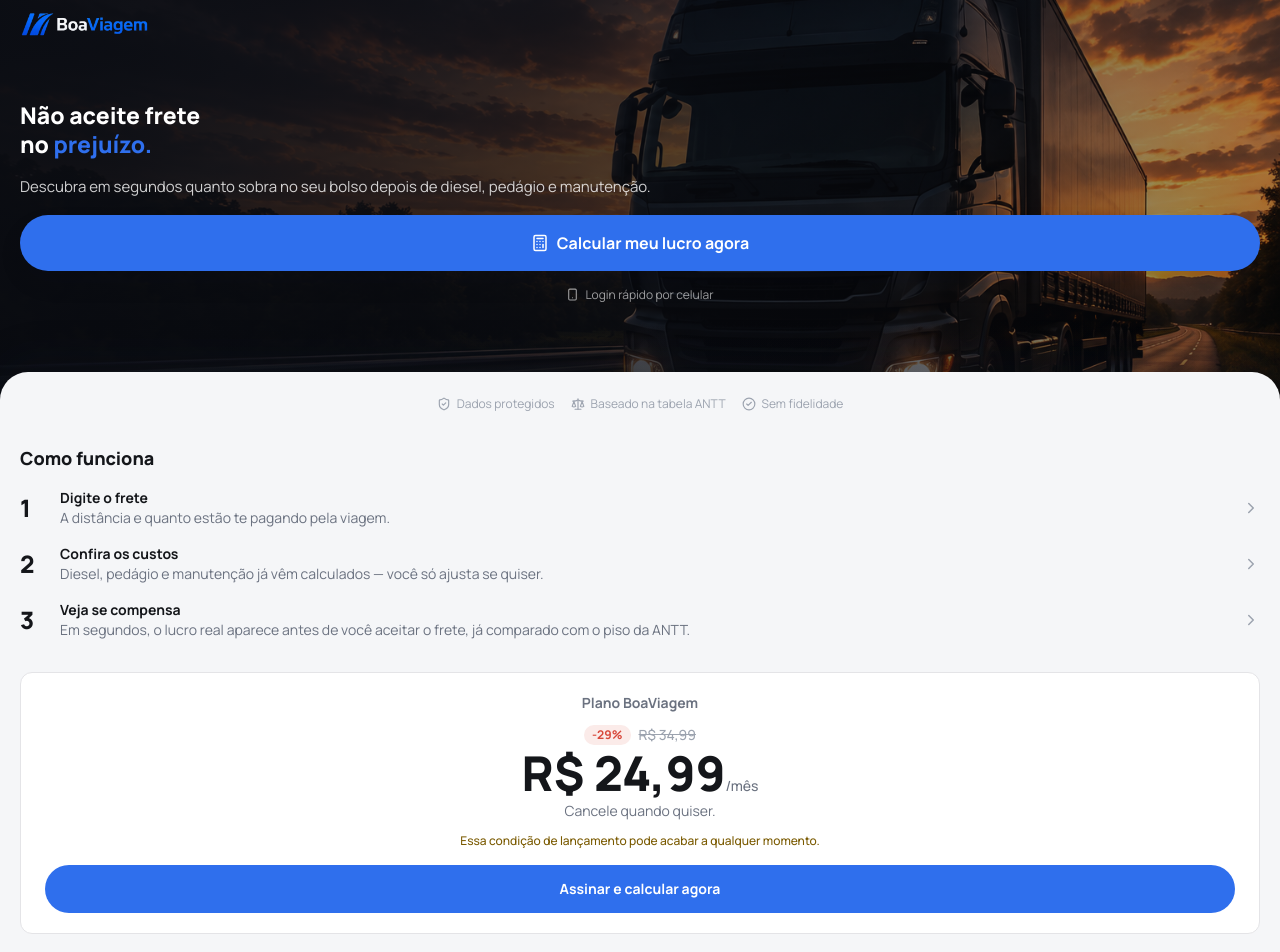
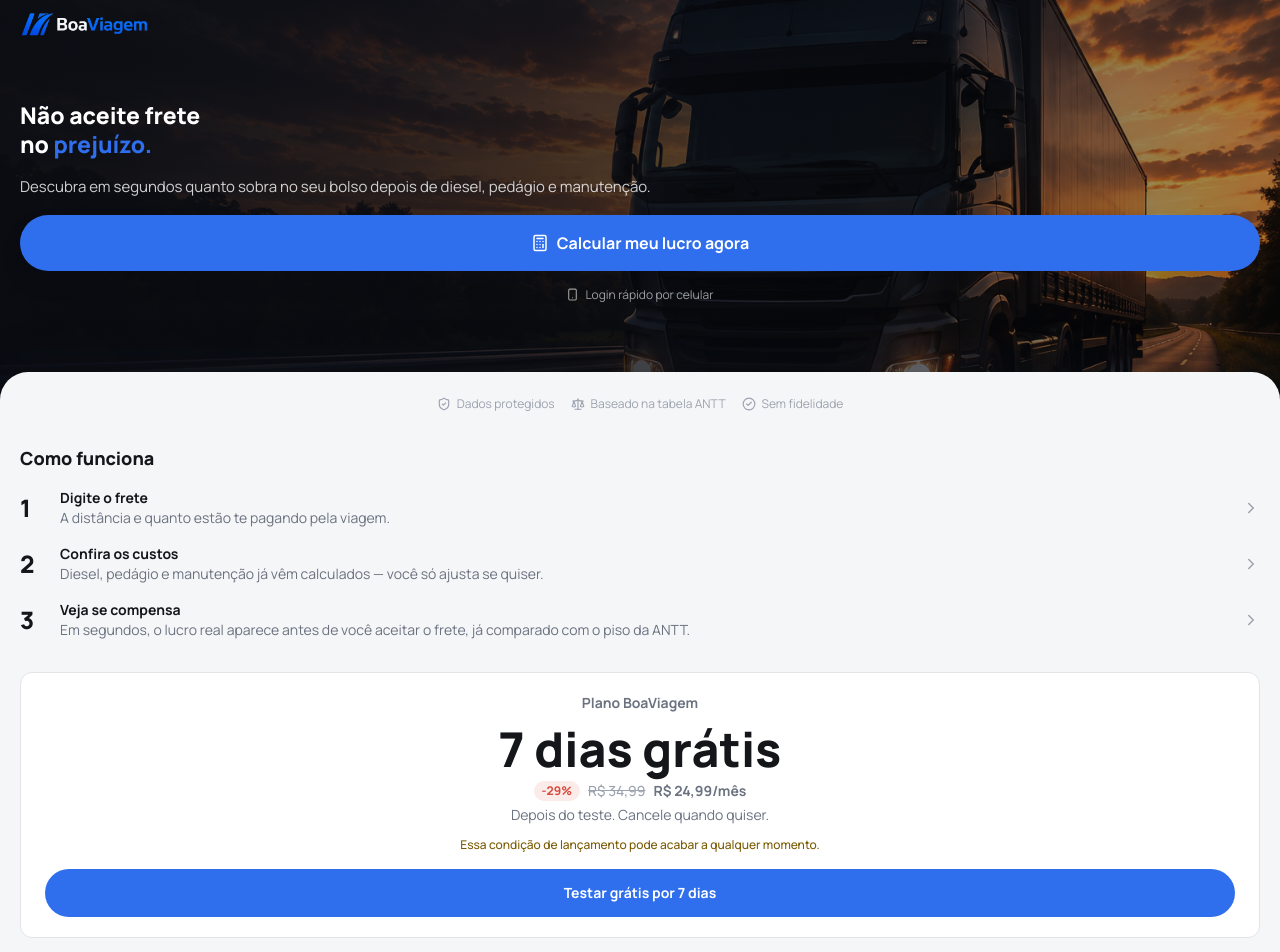
Before and after one commit to uset01/BoaViagem, a Next.js app: page / in a window 1280 px wide. Shown: the top 952 px of the page. Built offline with nearby package versions, Linux system fonts and the light colour scheme.

Commit message:
Destaca 7 dias grátis no lugar do preço em /assinatura e na página inicial

```diff
--- a/app/assinatura/page.tsx
+++ b/app/assinatura/page.tsx
@@ -150,11 +150,10 @@ function AssinaturaConteudo() {
       <Card padding="p-6" className="mt-5 space-y-4">
         <div>
           <p className="text-sm font-semibold text-ink-secondary">Plano BoaViagem</p>
-          <p className="mt-1 text-4xl font-extrabold text-ink">
-            R$ 24,99<span className="text-base font-medium text-ink-secondary">/mês</span>
+          <p className="mt-1 text-4xl font-extrabold text-ink">7 dias grátis</p>
+          <p className="mt-1 text-sm text-ink-secondary">
+            Depois, R$ 24,99<span className="text-ink-tertiary">/mês</span>. Cancele quando quiser.
           </p>
-          <p className="mt-1 text-sm font-semibold text-accent">7 dias grátis, depois R$ 24,99/mês.</p>
-          <p className="mt-1 text-sm text-ink-secondary">Cancele quando quiser.</p>
         </div>
 
         <ul className="space-y-2 border-t border-divider pt-4 text-sm text-ink-secondary">
--- a/app/page.tsx
+++ b/app/page.tsx
@@ -154,14 +154,14 @@ export default function LandingPage() {
             <div>
               <p className="text-sm font-semibold text-ink-secondary">Plano BoaViagem</p>
 
-              <div className="mt-3 flex items-center justify-center gap-2">
+              <p className="mt-3 text-5xl font-extrabold text-ink">7 dias grátis</p>
+
+              <div className="mt-2 flex items-center justify-center gap-2">
                 <span className="rounded-full bg-danger-bg px-2 py-0.5 text-xs font-bold text-danger">-29%</span>
                 <span className="text-sm font-medium text-ink-tertiary line-through">R$ 34,99</span>
+                <span className="text-sm font-semibold text-ink-secondary">R$ 24,99/mês</span>
               </div>
-              <p className="mt-1 text-5xl font-extrabold text-ink">
-                R$ 24,99<span className="text-sm font-medium text-ink-secondary">/mês</span>
-              </p>
-              <p className="mt-1 text-sm text-ink-secondary">Cancele quando quiser.</p>
+              <p className="mt-1 text-sm text-ink-secondary">Depois do teste. Cancele quando quiser.</p>
 
               <p className="mt-3 text-xs font-medium text-warning-text">
                 Essa condição de lançamento pode acabar a qualquer momento.
@@ -171,7 +171,7 @@ export default function LandingPage() {
               href="/login"
               className="block w-full rounded-full bg-accent py-3.5 text-center text-sm font-bold text-white"
             >
-              Assinar e calcular agora
+              Testar grátis por 7 dias
             </Link>
           </div>
         </div>
```
